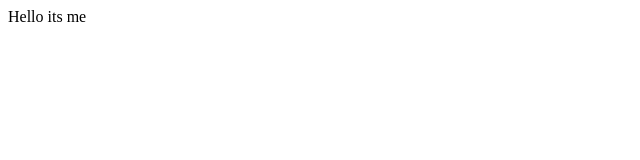
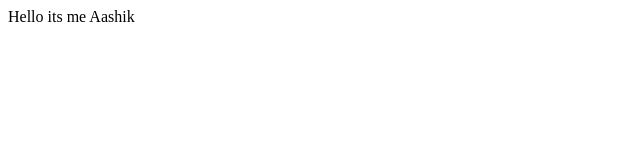
Before and after one commit to NiswinRJ/King, a plain HTML site: page index.html in a window 1280 px wide. Shown: the full height of the page, 0-640 px from the left. Drawn offline with Linux system fonts and the light colour scheme.

Commit message:
Update index.html

```diff
--- a/index.html
+++ b/index.html
@@ -6,6 +6,6 @@
     <title>Document</title>
 </head>
 <body>
-    Hello its me
+    Hello its me Aashik
 </body>
 </html>
```
